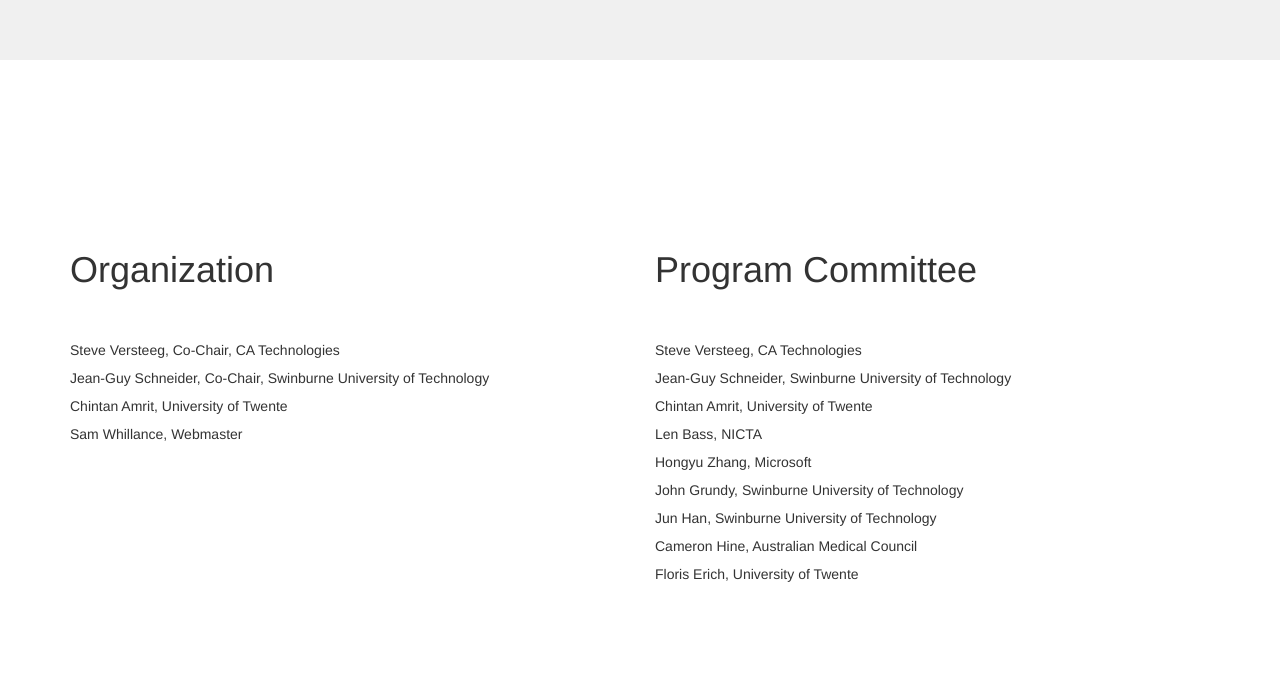
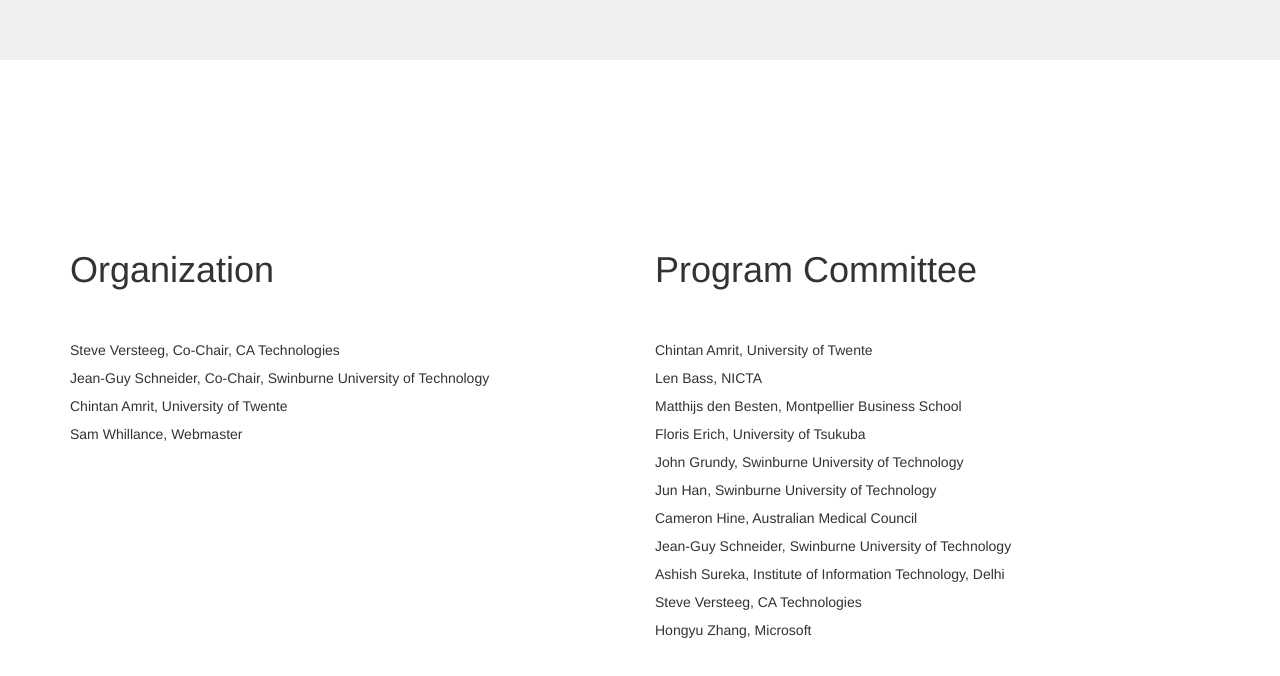
Before and after one commit to sversteeg/devops2015, a plain HTML site: page index.html in a window 1280 px wide. Shown: the part 1540-2216 px from the top of the page. Drawn offline with Linux system fonts and the light colour scheme.

Commit message:
added pc members

```diff
--- a/index.html
+++ b/index.html
@@ -135,15 +135,18 @@
                 <div class="col-lg-6">
                     <h1>Program Committee</h1>
                     <ul>
-                        <li>Steve Versteeg, CA Technologies</li>
-                        <li>Jean-Guy Schneider, Swinburne University of Technology</li>
                         <li>Chintan Amrit, University of Twente</li>
                         <li>Len Bass, NICTA</li>
-                        <li>Hongyu Zhang, Microsoft</li>
+                        <li>Matthijs den Besten, Montpellier Business School</li>
+                        <li>Floris Erich, University of Tsukuba</li>
                         <li>John Grundy, Swinburne University of Technology</li>
                         <li>Jun Han, Swinburne University of Technology</li>
                         <li>Cameron Hine, Australian Medical Council</li>
-                        <li>Floris Erich, University of Twente</li>
+                        <li>Jean-Guy Schneider, Swinburne University of Technology</li>
+                        <li>Ashish Sureka, Institute of Information Technology, Delhi</li>
+                        <li>Steve Versteeg, CA Technologies</li>
+                        <li>Hongyu Zhang, Microsoft</li>
+                        <li></li>
                     </ul>
                 </div>
             </div>
```
